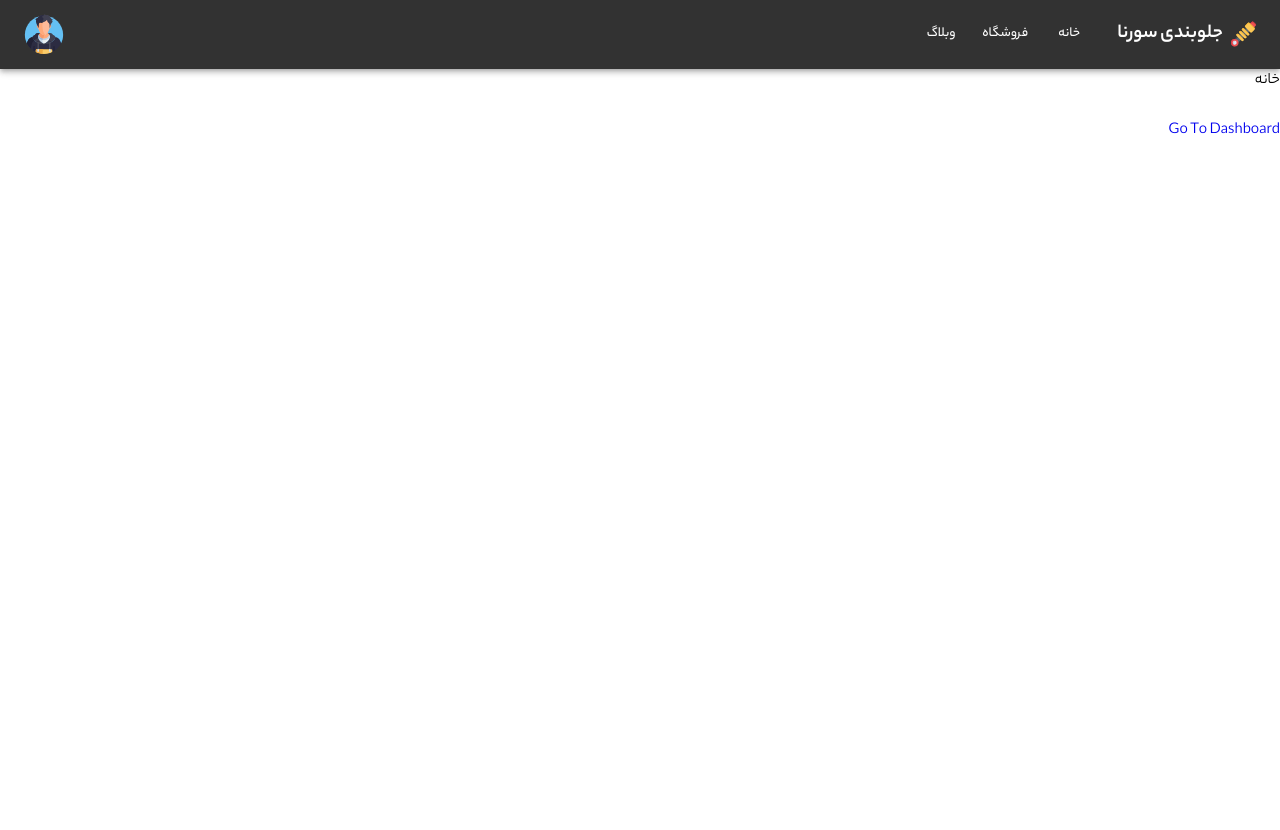
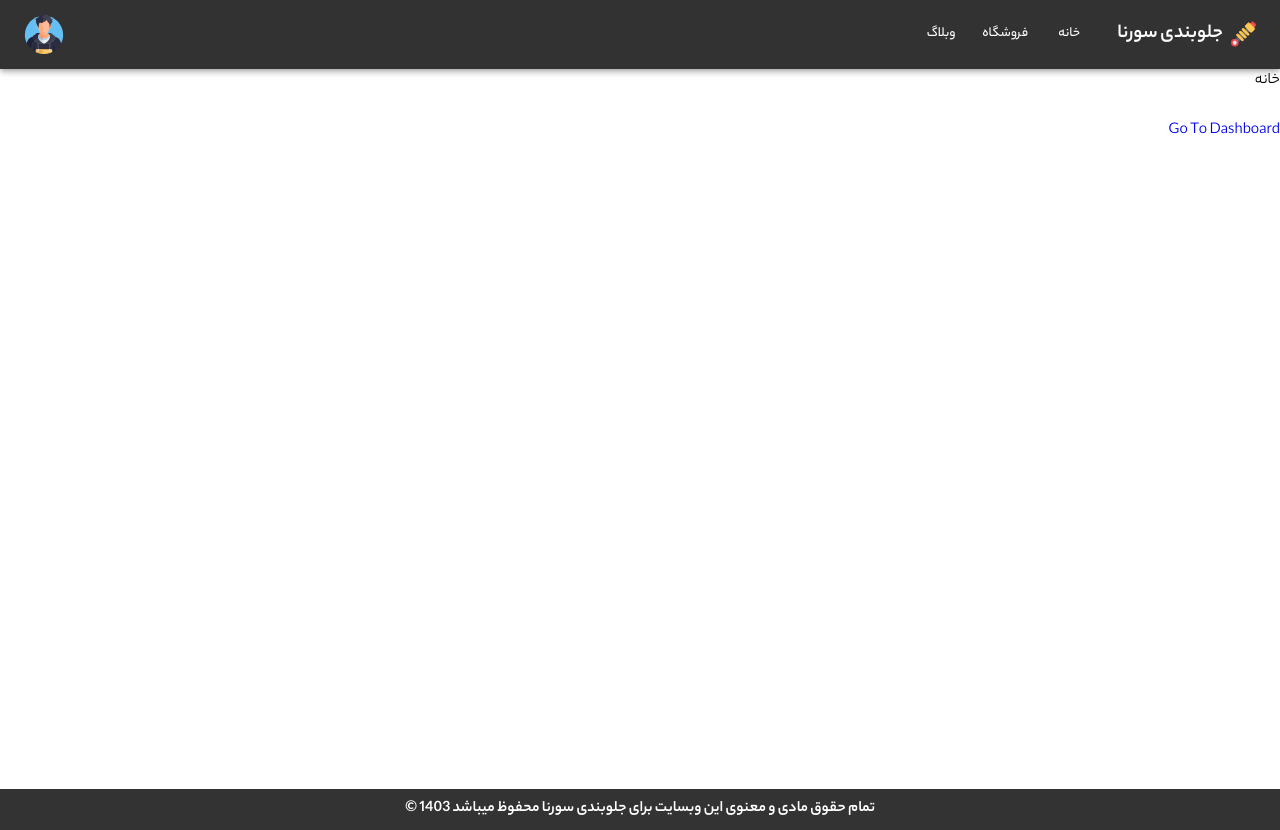
Before and after one commit to hamidazimiazp/car-front-suspension-parts, a React (Vite) app in the folder frontend/shopping/: page / in a window 1280 px wide. Before the commit the page ends 800 px from the top, so only its background shows below. Built offline with nearby package versions, Linux system fonts and the light colour scheme.

Commit message:
add footer to layout

```diff
--- a/frontend/shopping/src/constants/theme.js
+++ b/frontend/shopping/src/constants/theme.js
@@ -74,7 +74,7 @@ const darkTheme = createTheme({
   palette: {
     mode: "dark",
     primary: {
-      main: "#1e1e1e", // Dark gray for primary color (durability)
+      main: "#333333", // Dark gray for primary color (durability)
       contrastText: "#ffffff", // White text for contrast
     },
     secondary: {
--- a/frontend/shopping/src/layouts/main/Footer.jsx
+++ b/frontend/shopping/src/layouts/main/Footer.jsx
@@ -1,5 +1,29 @@
+import { Box, Typography, useTheme } from "@mui/material";
+
 const Footer = () => {
-  return <div></div>;
+  const theme = useTheme();
+
+  return (
+    <footer>
+      <Box
+        sx={{
+          background: theme.palette.primary.main,
+          padding: 1,
+          textAlign: "center",
+          color: theme.palette.primary.contrastText,
+        }}
+      >
+        <Typography
+          component={"p"}
+          variant="p"
+          sx={{ fontSize: { xs: 14, md: 16 }, fontWeight: 700 }}
+        >
+          تمام حقوق مادی و معنوی این وبسایت برای جلوبندی سورنا محفوظ میباشد 1403
+          ©
+        </Typography>
+      </Box>
+    </footer>
+  );
 };
 
 export default Footer;
--- a/frontend/shopping/src/layouts/main/Header.jsx
+++ b/frontend/shopping/src/layouts/main/Header.jsx
@@ -6,12 +6,10 @@ import IconButton from "@mui/material/IconButton";
 import Typography from "@mui/material/Typography";
 import Menu from "@mui/material/Menu";
 import MenuIcon from "@mui/icons-material/Menu";
-import Container from "@mui/material/Container";
 import Avatar from "@mui/material/Avatar";
 import Button from "@mui/material/Button";
 import Tooltip from "@mui/material/Tooltip";
 import MenuItem from "@mui/material/MenuItem";
-import AdbIcon from "@mui/icons-material/Adb";
 
 const pages = ["خانه", "فروشگاه", "وبلاگ"];
 const settings = ["پروفایل", "داشبورد", "خروج"];
@@ -36,7 +34,7 @@ function Header() {
   };
 
   return (
-    <AppBar position="static">
+    <AppBar position="sticky">
       <div style={{ width: "100%", padding: "0px 24px" }}>
         <Toolbar disableGutters>
           <Box sx={{ display: { xs: "flex", md: "none" } }}>
--- a/frontend/shopping/src/layouts/main/Layout.jsx
+++ b/frontend/shopping/src/layouts/main/Layout.jsx
@@ -6,7 +6,7 @@ const Layout = ({ children }) => {
   return (
     <>
       <Header />
-      <main>{children}</main>
+      <main style={{ minHeight: "90vh" }}>{children}</main>
       <Footer />
     </>
   );
```
